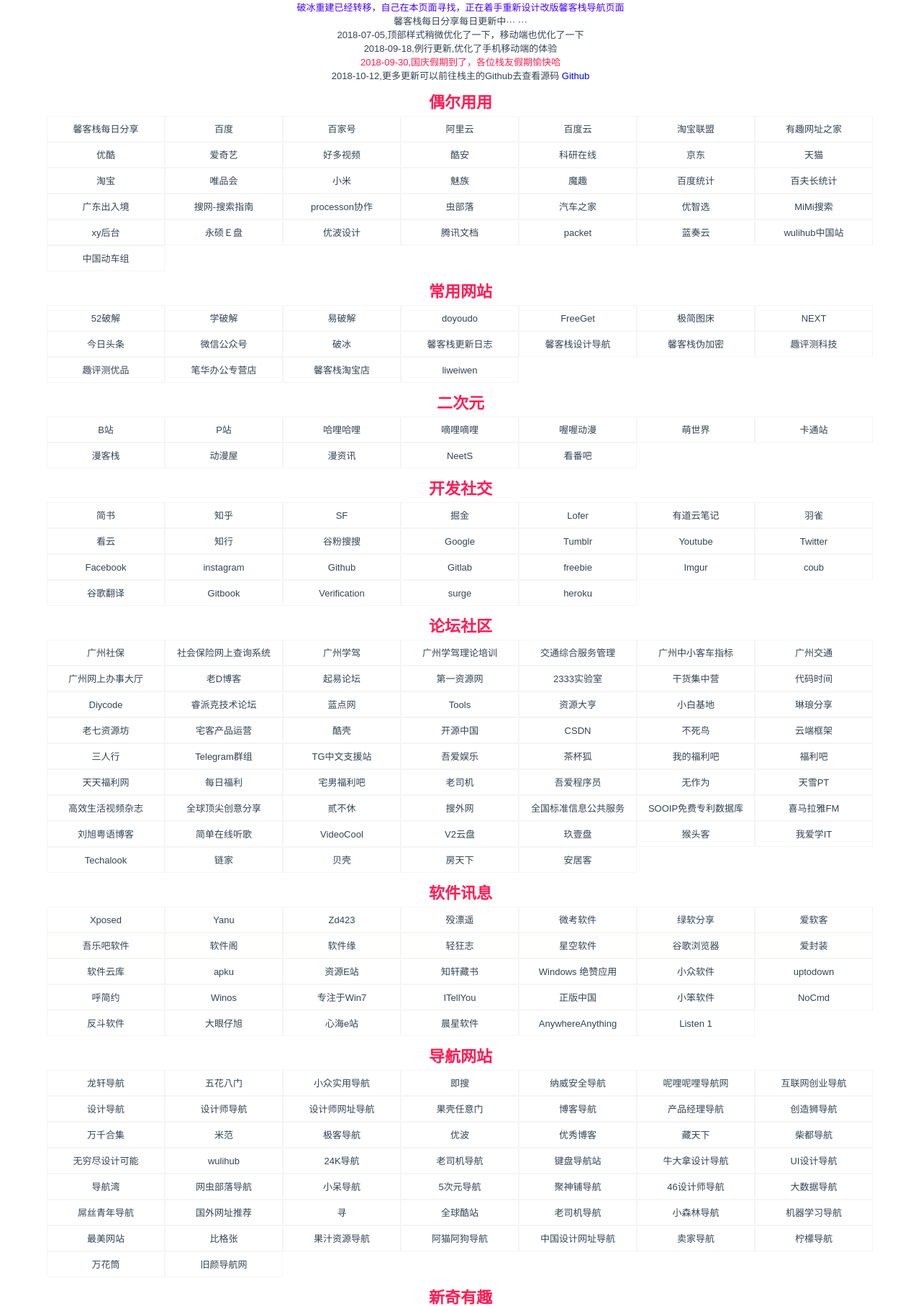
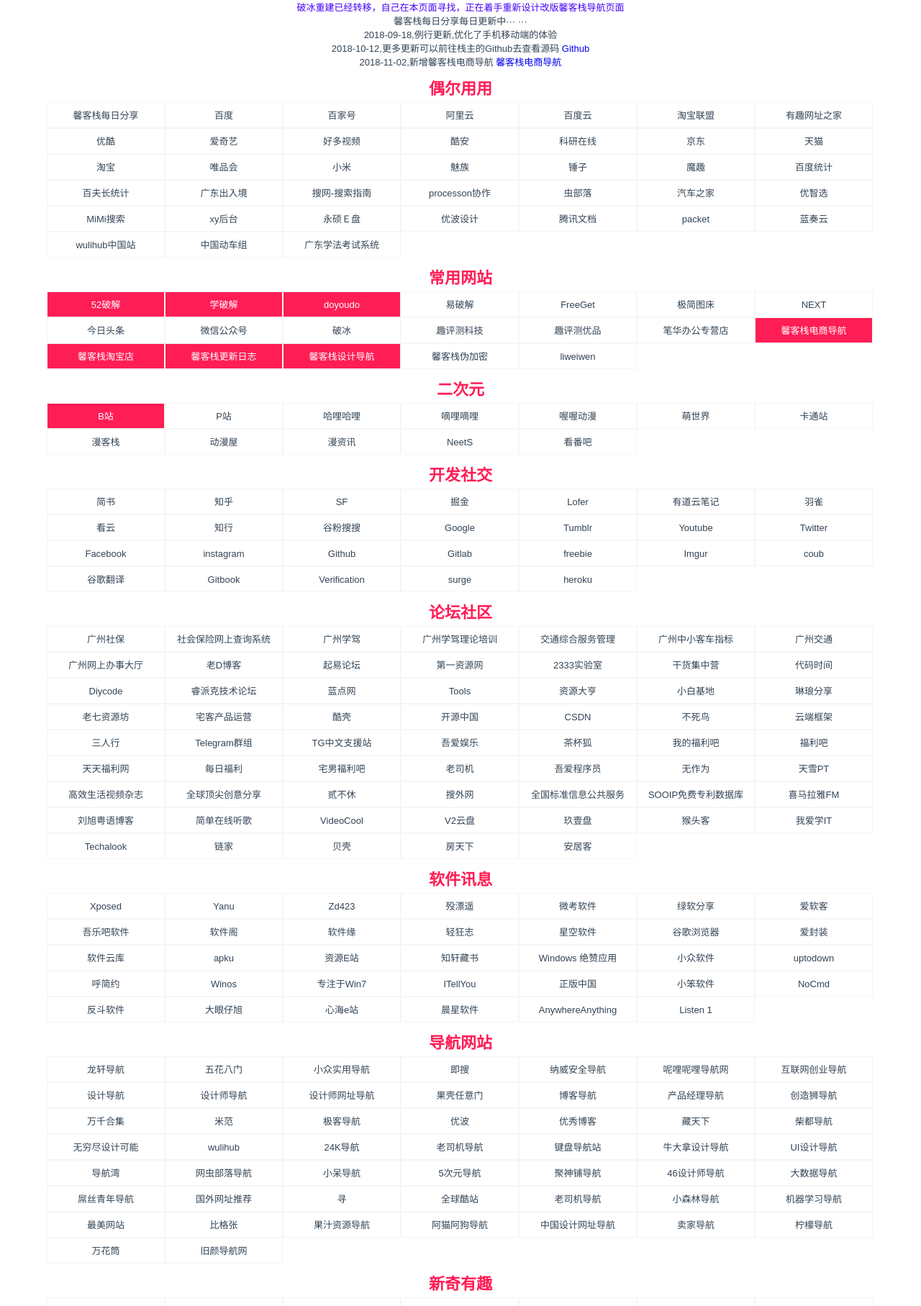
Before and after one commit to Mackxin/xininn2018, a PHP site: page /nav.html in a window 1280 px wide. Shown: the part 255-2070 px from the top of the page at 72% size. Run offline with PHP 8.4, Linux system fonts and the light colour scheme; some libraries are stand-ins or nearby versions.

Commit message:
新增馨客栈电商导航和例行更新

```diff
--- a/fuli.html
+++ b/fuli.html
@@ -85,6 +85,7 @@
                 <li><a href="http://www.kdw018.com/" target="_blank">蝌蚪窝视频</a></li>
                 <li><a href="http://ehjkluyt.co/2048/" target="_blank">2048核基地</a></li>
                 <li><a href="https://社区.ml" target="_blank">cao榴1024</a></li>
+                <li><a href="http://fl47a.com/" target="_blank">福利社区</a></li>
             </div>
         </div>
     </section>
--- a/nav.html
+++ b/nav.html
@@ -44,10 +44,11 @@
             <p>馨客栈每日分享每日更新中··· ···</p>
             <!-- <p>2018-06-21,馨客栈更新日志页面启用，在常用的栏目下哦</p> -->
             <!-- <p>2018-06-27,新增下载相关，微信相关，图片相关，pdf相关，浏览器相关</p> -->
-            <p>2018-07-05,顶部样式稍微优化了一下，移动端也优化了一下</p>
+            <!-- <p>2018-07-05,顶部样式稍微优化了一下，移动端也优化了一下</p> -->
             <p>2018-09-18,例行更新,优化了手机移动端的体验</p>
-            <p style="color:#ff1d55;">2018-09-30,国庆假期到了，各位栈友假期愉快哈</p>
+            <!-- <p style="color:#ff1d55;">2018-09-30,国庆假期到了，各位栈友假期愉快哈</p> -->
             <p>2018-10-12,更多更新可以前往栈主的Github去查看源码 <a href="https://github.com/mackxin">Github</a> </p>
+            <p>2018-11-02,新增馨客栈电商导航 <a href="dianshang.html" target="_blank">馨客栈电商导航</a> </p>
         </div>
     </section>
     <section class="x-box">
@@ -72,6 +73,7 @@
                 <li><a href="http://www.vip.com" target="_blank">唯品会</a></li>
                 <li><a href="http://www.mi.com" target="_blank">小米</a></li>
                 <li><a href="http://www.meizu.com" target="_blank">魅族</a></li>
+                <li><a href="https://www.smartisan.com/" target="_blank">锤子</a></li>
                 <li><a href="https://bbs.mokeedev.com/" target="_blank">魔趣</a></li>
                 <li><a href="https://tongji.baidu.com/" target="_blank">百度统计</a></li>
                 <li><a href="https://cn.centcount.com/" target="_blank">百夫长统计</a></li>
@@ -90,6 +92,7 @@
                 <li><a href="https://www.lanzou.com/" target="_blank">蓝奏云</a></li>
                 <li><a href="http://www.wulihub.com.cn/" target="_blank">wulihub中国站</a></li>
                 <li><a href="https://www.china-emu.cn/" target="_blank">中国动车组</a></li>
+                <li><a href="http://xfks-study.gdsf.gov.cn" target="_blank">广东学法考试系统</a></li>
             </div>
         </div>
     </section>
@@ -99,23 +102,24 @@
         <div class="x-boxs">
             <h2>常用网站</h2>
             <div class="x-lis">
-                <li><a href="http://www.52pojie.cn/" target="_blank">52破解</a></li>
-                <li><a href="http://www.xuepojie.com/" target="_blank">学破解</a></li>
+                <li><a class="active" href="http://www.52pojie.cn/" target="_blank">52破解</a></li>
+                <li><a class="active" href="http://www.xuepojie.com/" target="_blank">学破解</a></li>
+                <li><a class="active" href="http://www.doyoudo.com/" target="_blank">doyoudo</a></li>
                 <li><a href="http://www.yipojie.cn/" target="_blank">易破解</a></li>
-                <li><a href="http://www.doyoudo.com/" target="_blank">doyoudo</a></li>
                 <li><a href="http://www.freeget.vip/" target="_blank">FreeGet</a></li>
                 <li><a href="https://jiantuku.com/" target="_blank">极简图床</a></li>
                 <li><a href="http://next.36kr.com/posts" target="_blank">NEXT</a></li>
                 <li><a href="https://toutiao.com/" target="_blank">今日头条</a></li>
                 <li><a href="https://mp.weixin.qq.com/" target="_blank">微信公众号</a></li>
                 <li><a href="fq.html" target="_blank">破冰</a></li>
-                <li><a href="update.html" target="_blank">馨客栈更新日志</a></li>
-                <li><a href="sheji.html" target="_blank">馨客栈设计导航</a></li>
-                <li><a href="jiami.html" target="_blank">馨客栈伪加密</a></li>
                 <li><a href="https://www.qupingce.com/" target="_blank">趣评测科技</a></li>
                 <li><a href="https://qpcyp.taobao.com/" target="_blank">趣评测优品</a></li>
                 <li><a href="https://bihuabg.tmall.com/" target="_blank">笔华办公专营店</a></li>
-                <li><a href="https://shop448720735.taobao.com/" target="_blank">馨客栈淘宝店</a></li>
+                <li><a class="active" href="dianshang.html" target="_blank">馨客栈电商导航</a></li>
+                <li><a class="active" href="https://shop448720735.taobao.com/" target="_blank">馨客栈淘宝店</a></li>
+                <li><a class="active" href="update.html" target="_blank">馨客栈更新日志</a></li>
+                <li><a class="active" href="sheji.html" target="_blank">馨客栈设计导航</a></li>
+                <li><a href="jiami.html" target="_blank">馨客栈伪加密</a></li>
                 <li><a href="http://liweiwen.top/" target="_blank">liweiwen</a></li>
             </div>
         </div>
@@ -125,7 +129,7 @@
         <div class="x-boxs">
             <h2>二次元</h2>
             <div class="x-lis">
-                <li><a href="http://www.bilibili.com/" target="_blank">B站</a></li>
+                <li><a class="active" href="http://www.bilibili.com/" target="_blank">B站</a></li>
                 <li><a href="https://www.pixiv.net/" target="_blank">P站</a></li>
                 <li><a href="http://www.halihali.cc" target="_blank">哈哩哈哩</a></li>
                 <li><a href="http://www.dilidili.wang/" target="_blank">嘀哩嘀哩</a></li>
@@ -594,6 +598,7 @@
                 <li><a href="https://sorry.xuty.tk/" target="_blank">表情锅在线生成</a></li>
                 <li><a href="http://www.bgconverter.com/" target="_blank">一键换证件照底色</a></li>
                 <li><a href="https://luffyzh.github.io/generate-effective-desktop/" target="_blank">可配置生成效率桌面</a></li>
+                <li><a href="https://www.toolfk.com/" target="_blank">程序员工具箱</a></li>
             </div>
         </div>
     </section>
@@ -794,6 +799,7 @@
                 <li><a href="https://www.limufang.com/" target="_blank">小新博客应用安装</a></li>
                 <li><a href="https://docs.xteko.com/" target="_blank">JSbox文档</a></li>
                 <li><a href="https://jsboxbbs.com/" target="_blank">JSbox社区</a></li>
+                <li><a href="https://sharecuts.cn/" target="_blank">捷径社区</a></li>
                 <li><a href="http://ae85.cn/index.html" target="_blank">小良规则</a></li>
                 <li><a href="http://jabizb.com/" target="_blank">jabi扎比</a></li>
                 <li><a href="http://scdxc.cn/" target="_blank">SCDxC</a></li>
@@ -801,38 +807,13 @@
                 <li><a href="https://telegra.ph/Shu%E7%9A%84%E4%BD%BF%E7%94%A8%E6%96%B9%E6%B3%95-09-20-3" target="_blank">Shu的使用方法</a></li>
                 <li><a href="https://telegra.ph/Anubis%E4%BD%BF%E7%94%A8%E6%96%B9%E6%B3%95-09-20" target="_blank">Anubis使用方法</a></li>
                 <li><a href="https://airtable.com/shrAu1RFwkIxrjnxz/tbluVPPLeajsPXTKN" target="_blank">捷径规则</a></li>
+                <li><a href="https://shortcuts.sspai.com/#/main/workflow" target="_blank">少数派捷径分享</a></li>
+                <li><a href="https://myshortcuts.app/" target="_blank">Myshortcuts</a></li>
                 <li><a href="https://github.com/h2y/Shadowrocket-ADBlock-Rules/blob/master/readme.md?from=groupmessage&isappinstalled=0#%E9%BB%91%E5%90%8D%E5%8D%95%E8%BF%87%E6%BB%A4--%E5%B9%BF%E5%91%8A"
                         target="_blank">最完善的iOS翻墙规则</a></li>
                 <li><a href="https://cydiavip.com/" target="_blank">App越狱插件推送源</a></li>
                 <li><a href="https://yueyu.cydiavip.com/" target="_blank">IOS系统设备越狱</a></li>
                 <li><a href="https://testflight.top/t/applist" target="_blank">Testflight分享</a></li>
-            </div>
-        </div>
-    </section>
-
-    <section class="x-box">
-        <div class="x-boxs">
-            <h2>天猫运营</h2>
-            <div class="x-lis">
-                <li><a href="https://zhiku.tmall.com/" target="_blank">天猫商家成长首页</a></li>
-                <li><a href="https://pages.tmall.com/wow/seller/act/zhaoshang" target="_blank">天猫商家入驻</a></li>
-                <li><a href="https://pages.tmall.com/wow/seller/act/90chengzhangji" target="_blank">天猫90天成长记</a></li>
-                <li><a href="https://zizhanghao.taobao.com/" target="_blank">子账号</a></li>
-                <li><a href="http://zhitongche.taobao.com/" target="_blank">直通车</a></li>
-                <li><a href="https://zuanshi.taobao.com/" target="_blank">智钻（钻石展位）</a></li>
-                <li><a href="http://90sheji.com/" target="_blank">90设计</a></li>
-                <li><a href="http://www.zxweb.cc/gongju/heat/" target="_blank">众享设计热区工具</a></li>
-                <li><a href="http://www.mtmao.com/" target="_blank">美淘猫创意装修</a></li>
-                <li><a href="http://www.ganggg.com/" target="_blank">刚哥哥网店装修</a></li>
-                <li><a href="http://www.001daima.com/" target="_blank">码工在线</a></li>
-                <li><a href="http://www.iyunying.org/" target="_blank">爱运营</a></li>
-                <li><a href="https://xue.taobao.com/" target="_blank">淘宝教育</a></li>
-                <li><a href="http://hao.mfw.so/" target="_blank">运营魔法屋</a></li>
-                <li><a href="http://www.36blog.com/" target="_blank">红叶一个运营</a></li>
-                <li><a href="http://www.yyfbao.com/" target="_blank">运营法宝</a></li>
-                <li><a href="http://qicaise.com/" target="_blank">七彩色</a></li>
-                <li><a href="https://www.chuangkit.com/" target="_blank">创客贴</a></li>
-                <li><a href="http://www.bangox.com/" target="_blank">追梦设计装修助手</a></li>
             </div>
         </div>
     </section>
--- a/style/nav.css
+++ b/style/nav.css
@@ -112,11 +112,15 @@
     border: 1px solid #F6F5F4;
     box-sizing: border-box;
 }
-// @media (max-width:375px){
+.x-box .x-boxs .x-lis li a.active{
+    background : #ff1d55;
+    color : #fff;
+}
+/* // @media (max-width:375px){
 //     .x-box .x-boxs .x-lis li a{
 //         width: 122px;
 //     }
-// }
+// } */
 @media (max-width:1165px){
     .x-box .x-boxs{
         width:918;
--- a/update.html
+++ b/update.html
@@ -70,6 +70,7 @@
             <p>2018-08-27，更新了一批新的md文件，chrome.md和vscode.md</p>
             <p>2018-09-18，更新了现有的md文件和标签，优化了移动端的体验</p>
             <p>2018-10-11，更新了duyi的md文件（13~31）还有迅雷和百度云的md文件哈，内有福利</p>
+            <p>2018-11-02, 新增馨客栈电商导航 <a href="dianshang.html" target="_blank">馨客栈电商导航</a> </p>
         </div>
     </section>
     <footer>
--- a/webnav.html
+++ b/webnav.html
@@ -503,6 +503,7 @@
                 <li><a href="http://www.zzhidc.com/" target="_blank">恒爱网络</a></li>
                 <li><a href="https://host.在线/" target="_blank">host在线</a></li>
                 <li><a href="https://cloud.xycool.net/" target="_blank">信宇云</a></li>
+                <li><a href="https://www.000webhost.com" target="_blank">000webhost</a></li>
             </div>
         </div>
     </section>
@@ -654,6 +655,7 @@
             <div class="x-lis">
                 <li><a href="http://www.duyiedu.com/" target="_blank">渡一官网</a></li>
                 <li><a href="https://duyiedu.github.io/" target="_blank">渡一博客</a></li>
+                <li><a href="https://home.cnblogs.com/u/pandawind/" target="_blank">渡一博客园文章</a></li>
                 <li><a href="http://duanran96.com/" target="_blank">段然</a></li>
                 <li><a href="http://www.yuhuajian.com" target="_blank">于华健</a></li>
                 <li><a href="http://www.timrchen.site/" target="_blank">黄健东</a></li>
```
Also changed, not shown: dianshang.html (added, +143 -0 lines), fx.html (+74 -2 lines), md/window.md (+7 -0 lines).
